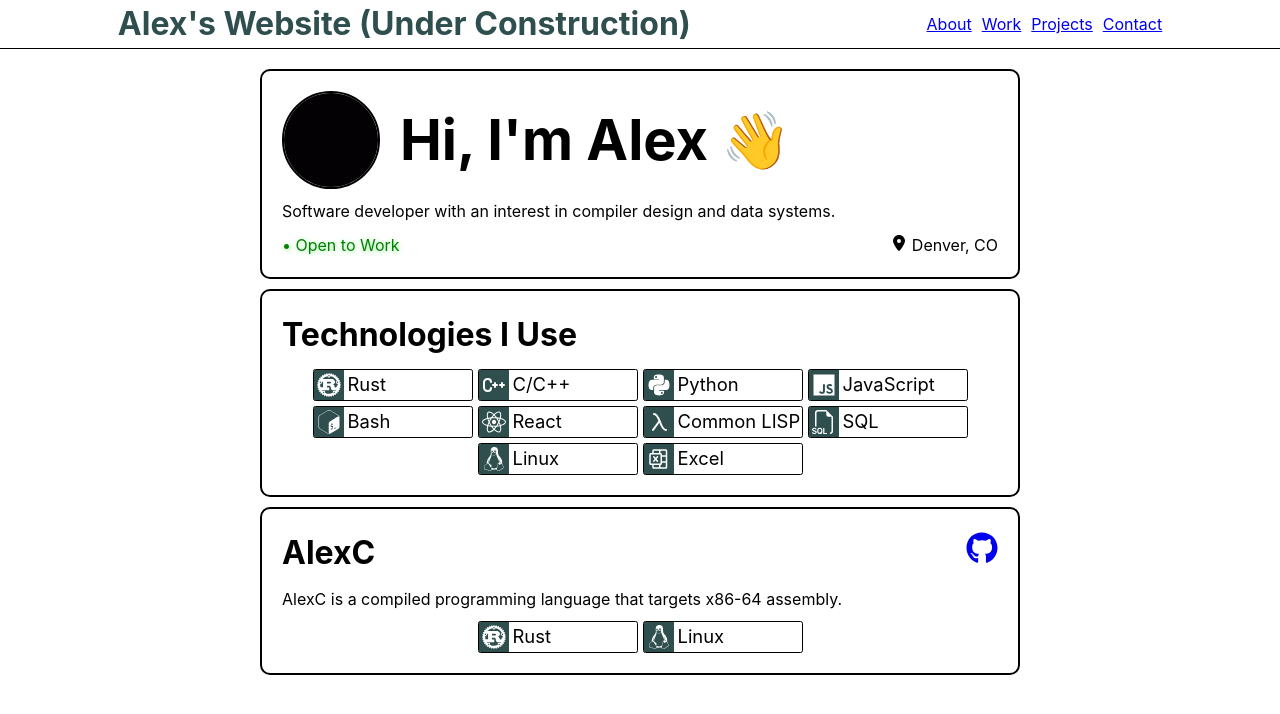
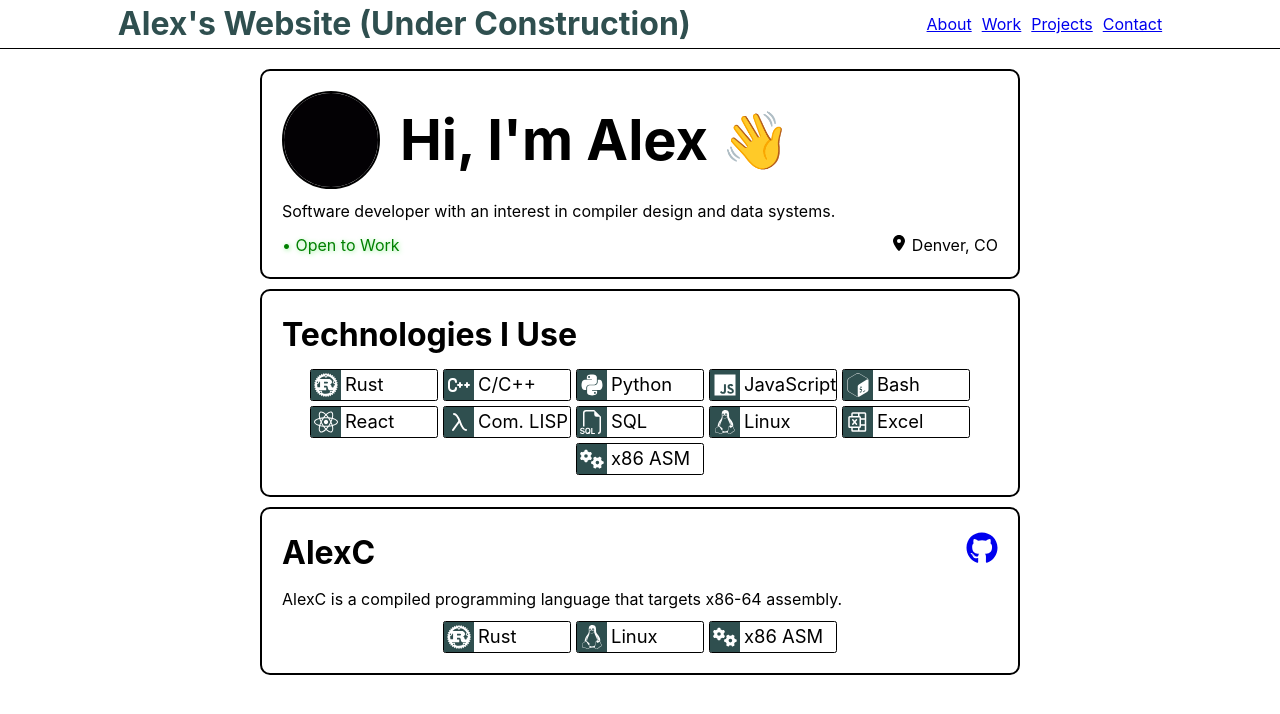
Before and after one commit to chenota/portfolio, a React (Vite) app: page / in a window 1280 px wide. Shown: the top 714 px of the page. Built offline with nearby package versions, Linux system fonts and the light colour scheme.

Commit message:
feat: Update tech card size and add card for x86

```diff
--- a/src/App.jsx
+++ b/src/App.jsx
@@ -4,11 +4,7 @@ import Profile from './components/Profile/Profile'
 import Technologies from './components/Technologies/Technologies'
 import Project from './components/Project/Project'
 
-import { FaRust, FaPython, FaJs, FaReact, FaLinux } from 'react-icons/fa6';
-import { TbBrandCpp, TbLambda } from 'react-icons/tb';
-import { BsFiletypeSql } from 'react-icons/bs';
-import { SiGnubash } from 'react-icons/si';
-import { PiMicrosoftExcelLogo } from 'react-icons/pi';
+import { FaRust, FaGears, FaLinux } from 'react-icons/fa6';
 
 function App() {
   return (
@@ -24,6 +20,7 @@ function App() {
             technologies={[
               ["Rust", <FaRust />],
               ["Linux", <FaLinux />],
+              ["x86 ASM", <FaGears />]
             ]}
             >
               AlexC is a compiled programming language that targets x86-64 assembly.
--- a/src/components/TechCard/TechCard.css
+++ b/src/components/TechCard/TechCard.css
@@ -7,7 +7,7 @@
     border: 1px solid black;
     border-radius: 0.15em;
     font-size: 1em;
-    width: 10em;
+    width: 8em;
     height: 2em;
 }
 
--- a/src/components/Technologies/Technologies.jsx
+++ b/src/components/Technologies/Technologies.jsx
@@ -1,4 +1,4 @@
-import { FaRust, FaPython, FaJs, FaReact, FaLinux } from 'react-icons/fa6';
+import { FaRust, FaPython, FaJs, FaReact, FaLinux, FaGears } from 'react-icons/fa6';
 import { TbBrandCpp, TbLambda } from 'react-icons/tb';
 import { BsFiletypeSql } from 'react-icons/bs';
 import TechCard from '../TechCard/TechCard';
@@ -14,10 +14,11 @@ const techCards = [
     ["JavaScript", <FaJs />],
     ["Bash", <SiGnubash />],
     ["React", <FaReact />],
-    ["Common LISP", <TbLambda />],
+    ["Com. LISP", <TbLambda />],
     ["SQL", <BsFiletypeSql />],
     ["Linux", <FaLinux />],
-    ["Excel", <PiMicrosoftExcelLogo /> ]
+    ["Excel", <PiMicrosoftExcelLogo /> ],
+    ["x86 ASM", <FaGears />]
 ]
 
 function Technologies() {
```
